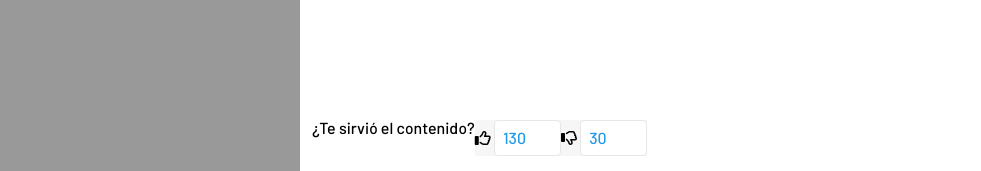
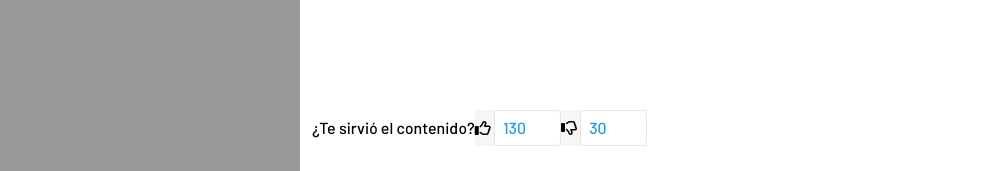
Before and after one commit to Nats85/Manuales-Aranda-Apis, a Jekyll site: the page built from index.md, in a window 1280 px wide and 900 px high, scrolled down 72 px. Shown: the part 726-897 px from the top of the window, without its empty margins (0-981 px from the left). Built offline with Jekyll 4.4.1, drawn with Linux system fonts in a browser that asks for light colours; nearby versions of some CDN libraries.

Commit message:
Update _vote-count.scss

```diff
--- a/_sass/base/_vote-count.scss
+++ b/_sass/base/_vote-count.scss
@@ -50,7 +50,6 @@
 
     .vote-container h4 {
         color: #727E89;
-        margin-bottom: 36px;
         font-size: 17px;
 
     }
```
